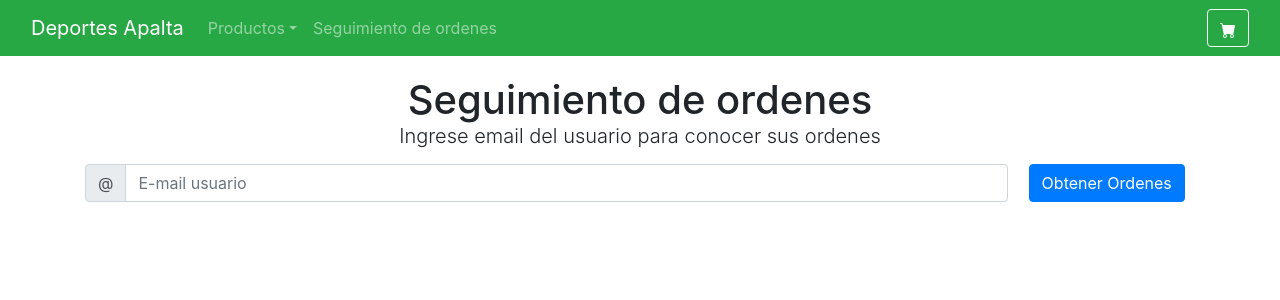
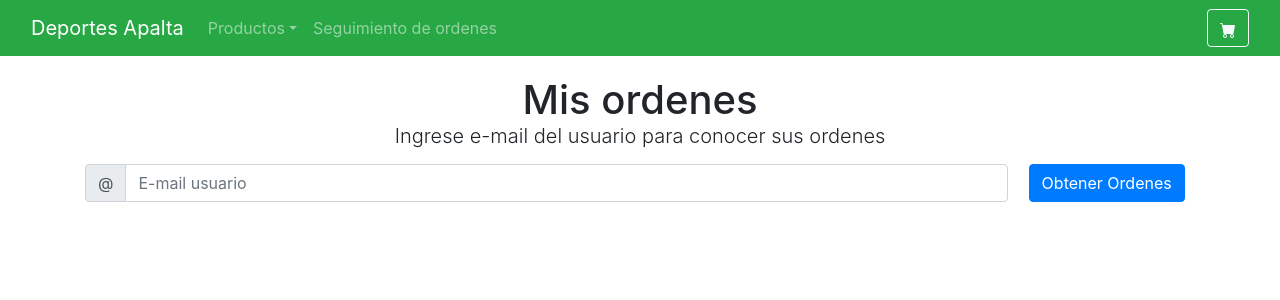
Before and after one commit to cgalvezv/coderhouse-reactjs, a React (Create React App) app: page /orders in a window 1280 px wide. Shown: the top 300 px of the page. Built offline with nearby package versions, Linux system fonts and the light colour scheme.

Commit message:
Se agregan unsuscribe lógica faltante

```diff
--- a/src/containers/ItemDetailContainer/ItemDetailContainer.js
+++ b/src/containers/ItemDetailContainer/ItemDetailContainer.js
@@ -25,6 +25,8 @@ const ItemDetailContainer = () => {
             setItem({ id: doc.id, ...doc.data() });
         }).catch((err) => console.log(`Error finding item ${JSON.stringify(err, null, 2)}`))
         .finally(() => setLoading(false))
+
+        return () => { setItem({}) }
     }, [itemId, history])
 
     return (
--- a/src/containers/ItemListContainer/ItemListContainer.js
+++ b/src/containers/ItemListContainer/ItemListContainer.js
@@ -23,6 +23,8 @@ const ItemListContainer = () => {
             setItems(querySnapshot.docs.map(doc => { return { id: doc.id, ...doc.data() } }));
         }).catch((err) => console.log(`Error finding items ${JSON.stringify(err, null, 2)}`))
         .finally(() => setLoading(false))
+
+        return () => { setItems([]) }
     }, [categoryId, history])
 
     return (
--- a/src/containers/OrderListContainer/OrderListContainer.js
+++ b/src/containers/OrderListContainer/OrderListContainer.js
@@ -26,14 +26,16 @@ const OrderListContainer = () => {
         })
         .catch((err) => console.log(`Error finding orders ${JSON.stringify(err, null, 2)}`))
         .finally(() => setLoading(false))
+
+        return () => { setOrders([]) }
     }
 
     return (
         <Container>
             <Form className="user-form_container">
                 <h1>
-                    Seguimiento de ordenes
-                    <p className="lead">Ingrese email del usuario para conocer sus ordenes</p>
+                    Mis ordenes
+                    <p className="lead">Ingrese e-mail del usuario para conocer sus ordenes</p>
                 </h1>
                 <Form.Row className="align-items-center">
                     <Col md="10">
@@ -59,7 +61,8 @@ const OrderListContainer = () => {
                     </Col>
                 </Form.Row>
             </Form>
-            {   loading ?
+            {
+                loading ?
                     <LoadingPage /> :
                     orders.length > 0 &&
                         <>
@@ -71,9 +74,6 @@ const OrderListContainer = () => {
                                                 Filtrar
                                             </Form.Label>
                                             <InputGroup className="mb-2">
-                                                <InputGroup.Prepend>
-                                                <InputGroup.Text>Filtro</InputGroup.Text>
-                                                </InputGroup.Prepend>
                                                 <FormControl
                                                     id="filterControl"
                                                     placeholder="Ingrese número de orden para aplicar filtro"
```
